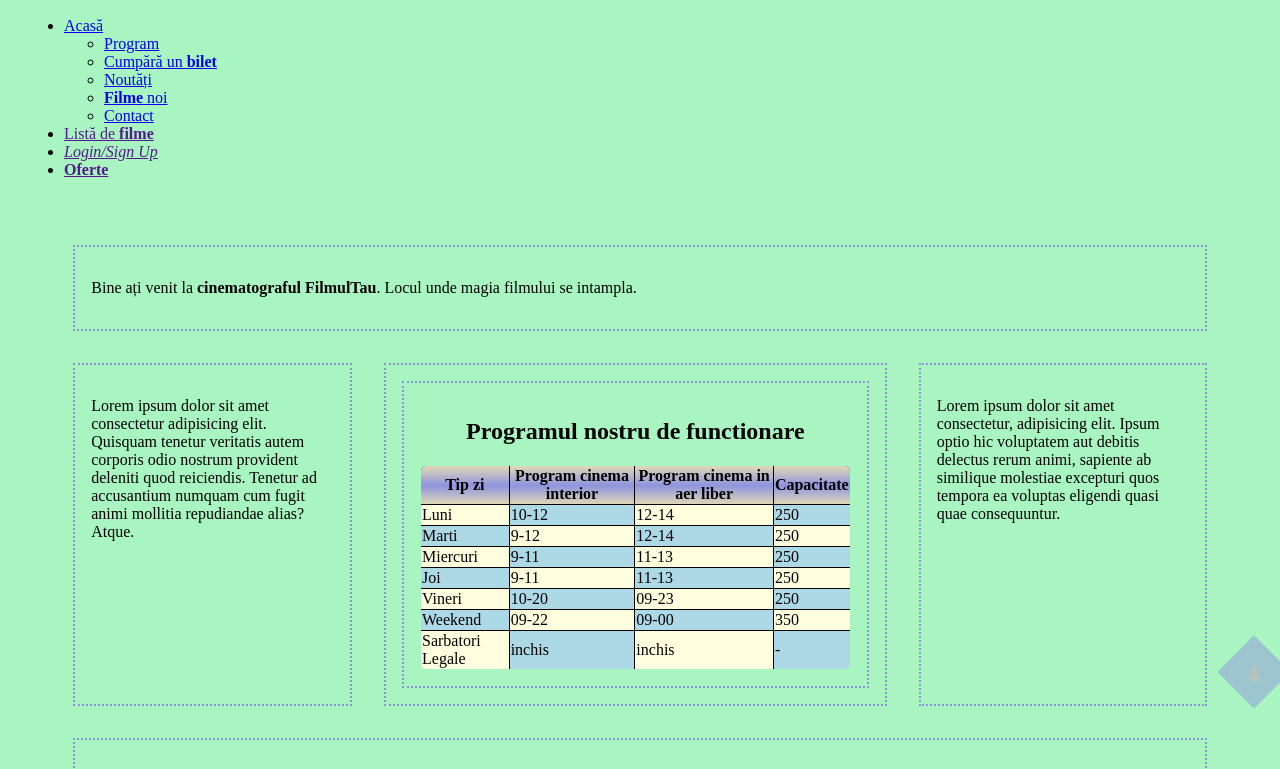
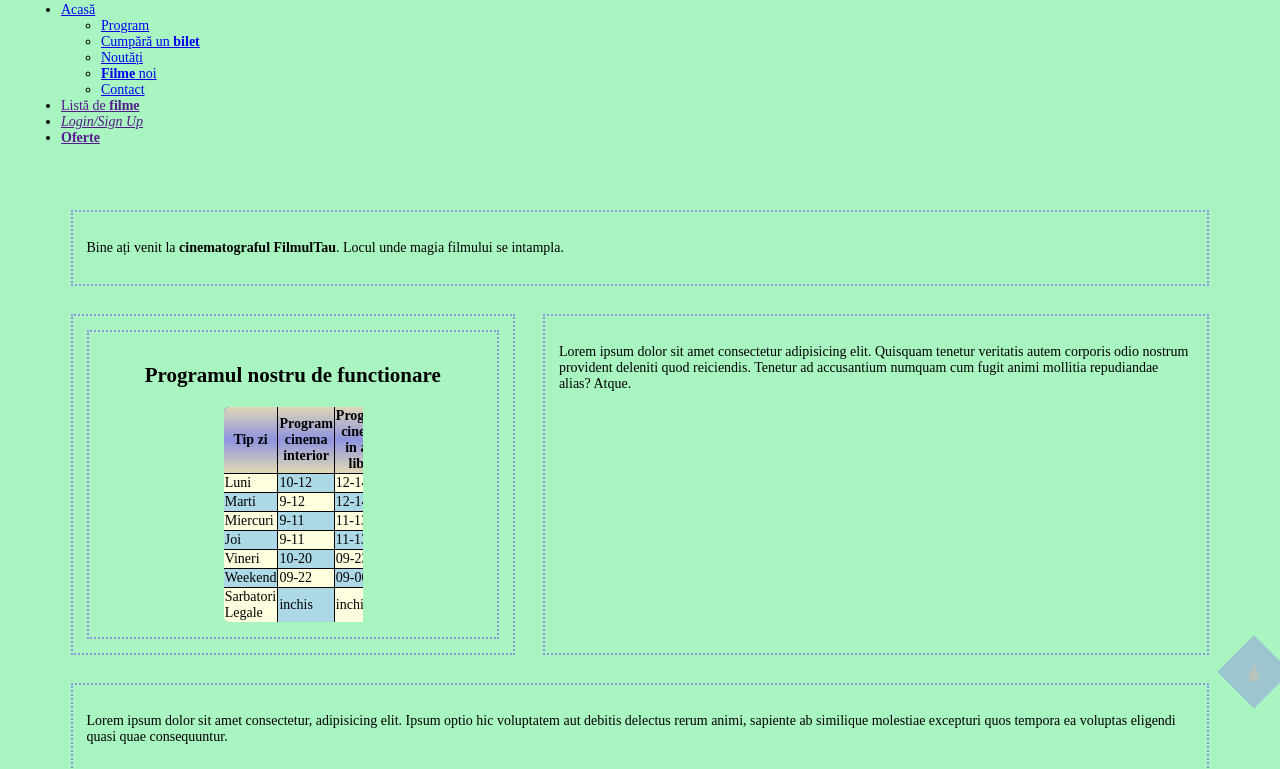
Before and after one commit to IonutAnghelina/FilmulTau.ro, a plain HTML site: page index.html in a window 1280 px wide. Shown: the part 102-871 px from the top of the page. Drawn offline with Linux system fonts and the light colour scheme.

Commit message:
Add files via upload

```diff
--- /dev/null
+++ b/index-1400.css
@@ -0,0 +1,54 @@
+@import "orar.css";
+
+html{
+    font-size:14px;
+}
+
+body{
+    --body-padding:1.5rem;
+    margin:0;
+}
+
+main{
+    display:grid;
+    grid-template-columns: 2fr 3fr;
+    grid-template-areas: "g1 g1"
+    "g2 g3"
+    "g4 g4"
+    "g8 g8"
+    "g7 g7"
+    "g5 g6";
+
+    padding:4%;
+    grid-gap:2rem;
+}
+
+
+
+p.intro{
+    text-align: left;
+    text-align-last: left;
+}
+
+.fg-img img{
+    border-radius:50%;
+    box-shadow:0 0 0.5rem grey;
+}
+
+
+
+iframe{
+    max-width:700px;
+    width:100%;
+}
+
+
+#container-video{
+    display: none;
+}
+
+#tabel
+{
+    overflow-x: auto;
+    max-width: 10em;
+}
--- /dev/null
+++ b/index-600.css
@@ -0,0 +1,31 @@
+@import "orar.css";
+html{
+    font-size:11px;
+}
+
+body{
+    --body-padding:0px;
+
+}
+h1{
+    text-align: center;
+}
+
+main{
+    display:block;
+}
+
+section{
+    margin-top:1rem;
+}
+
+.taburi-iframe a{
+    text-decoration:none;
+    width:75px;
+}
+
+#tabel
+{
+    overflow-x: auto;
+    max-width: 10em;
+}
--- a/index.html
+++ b/index.html
@@ -28,8 +28,8 @@
 	<link rel="shortcut icon" type="image/x-icon" href="./favicon.ico" />
 	<link href="https://fonts.googleapis.com/css2?family=Dancing+Script:wght@600&display=swap" rel="stylesheet">
 
-	<link rel="stylesheet" href="index-1200.css" type="text/css" media="screen and (max-width:1200px)"/>
-	<link rel="stylesheet" href="index-500.css" type="text/css" media="screen and (max-width:500px)"/>
+	<link rel="stylesheet" href="index-1400.css" type="text/css" media="screen and (max-width:1400px)"/>
+	<link rel="stylesheet" href="index-600.css" type="text/css" media="screen and (max-width:600px)"/>
 
 </head>
 
```
